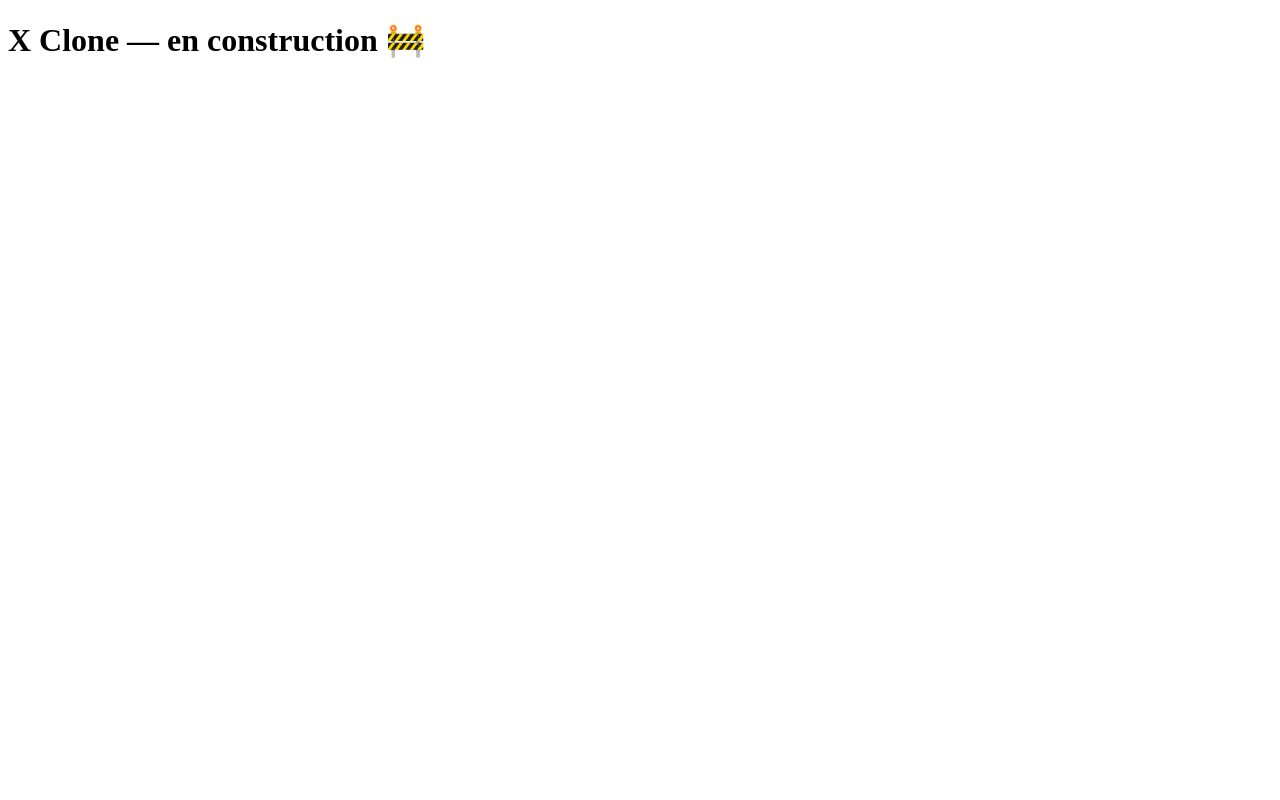
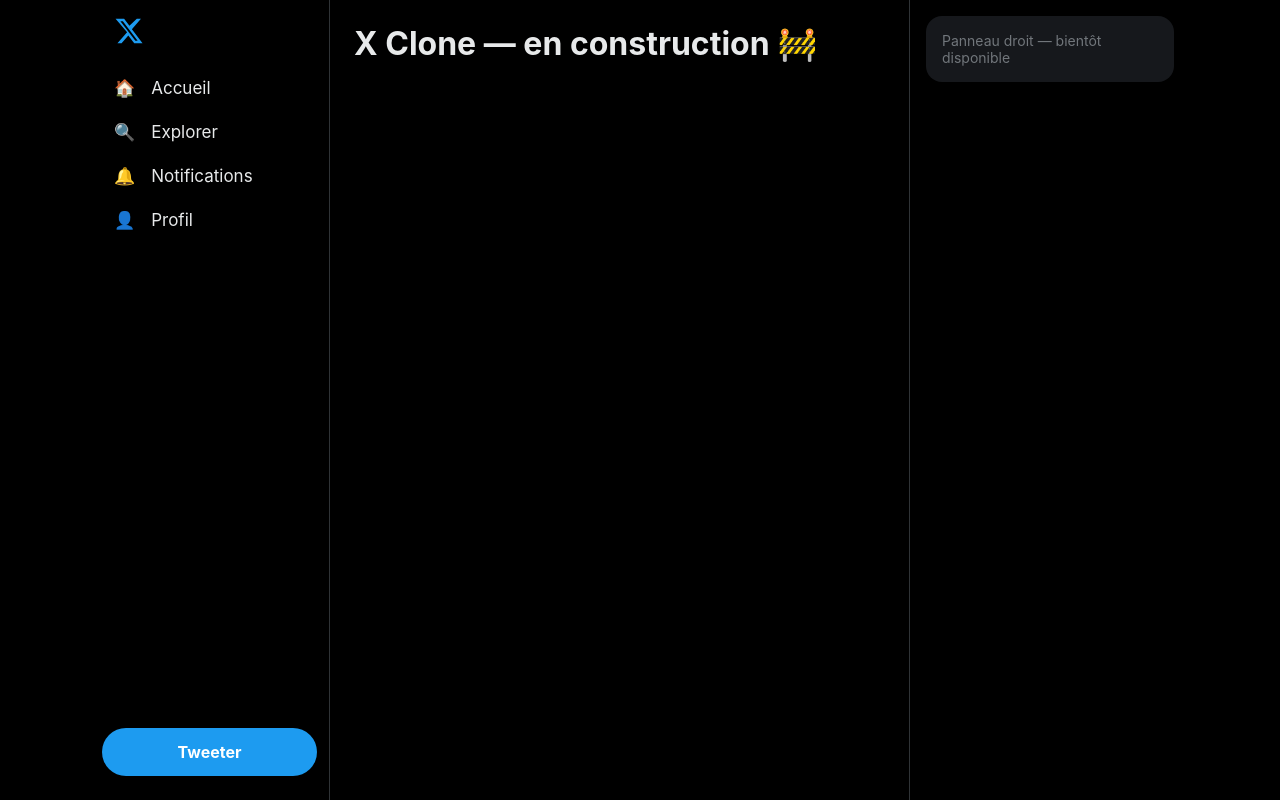
Before and after one commit to NicolasClaverol/x-clone, a React (Vite) app: page / in a window 1280 px wide. Built offline with nearby package versions, Linux system fonts and the light colour scheme.

Commit message:
feat: mise en place du layout principal et de la sidebar

```diff
--- a/src/App.jsx
+++ b/src/App.jsx
@@ -1,7 +1,13 @@
+import Layout from "./components/Layout";
+
 export default function App() {
   return (
-    <div>
-      <h1>X Clone — en construction 🚧</h1>
-    </div>
+    <Layout>
+      <div style={{ padding: 24 }}>
+        <h1 style={{ color: "#e7e9ea" }}>
+          X Clone — en construction 🚧
+        </h1>
+      </div>
+    </Layout>
   );
 }
--- /dev/null
+++ b/src/components/Layout.jsx
@@ -0,0 +1,43 @@
+import Sidebar from "./Sidebar";
+
+export default function Layout({ children }) {
+  return (
+    <div style={{
+      display: "flex",
+      maxWidth: 1100,
+      margin: "0 auto",
+      minHeight: "100vh",
+    }}>
+
+      {/* Colonne gauche — Sidebar */}
+      <Sidebar />
+
+      {/* Colonne centrale — Contenu principal */}
+      <main style={{
+        flex: 1,
+        borderRight: "1px solid #2f3336",
+        minHeight: "100vh",
+        minWidth: 0,
+      }}>
+        {children}
+      </main>
+
+      {/* Colonne droite — Panneau info */}
+      <aside style={{
+        width: 280,
+        padding: 16,
+      }}>
+        <div style={{
+          background: "#16181c",
+          borderRadius: 16,
+          padding: 16,
+        }}>
+          <p style={{ color: "#71767b", fontSize: 14 }}>
+            Panneau droit — bientôt disponible
+          </p>
+        </div>
+      </aside>
+
+    </div>
+  );
+}
--- /dev/null
+++ b/src/components/Sidebar.jsx
@@ -0,0 +1,71 @@
+export default function Sidebar() {
+  const links = [
+    { label: "Accueil", icon: "🏠" },
+    { label: "Explorer", icon: "🔍" },
+    { label: "Notifications", icon: "🔔" },
+    { label: "Profil", icon: "👤" },
+  ];
+
+  return (
+    <nav style={{
+      width: 240,
+      padding: "8px 12px",
+      display: "flex",
+      flexDirection: "column",
+      height: "100vh",
+      position: "sticky",
+      top: 0,
+      borderRight: "1px solid #2f3336",
+    }}>
+
+      {/* Logo */}
+      <div style={{ padding: "8px 12px 16px" }}>
+        <svg viewBox="0 0 24 24" width={30} height={30} fill="#1d9bf0">
+          <path d="M18.244 2.25h3.308l-7.227 8.26 8.502 11.24H16.17l-4.714-6.231-5.401 6.231H2.744l7.73-8.835L1.254 2.25H8.08l4.253 5.622 5.911-5.622zm-1.161 17.52h1.833L7.084 4.126H5.117z"/>
+        </svg>
+      </div>
+
+      {/* Liens */}
+      {links.map(link => (
+        <button
+          key={link.label}
+          style={{
+            display: "flex",
+            alignItems: "center",
+            gap: 16,
+            padding: "12px",
+            background: "none",
+            border: "none",
+            borderRadius: 30,
+            color: "#e7e9ea",
+            fontSize: 17,
+            textAlign: "left",
+            transition: "background 0.15s",
+          }}
+          onMouseEnter={e => e.currentTarget.style.background = "#1d1f23"}
+          onMouseLeave={e => e.currentTarget.style.background = "none"}
+        >
+          <span>{link.icon}</span>
+          {link.label}
+        </button>
+      ))}
+
+      <div style={{ flex: 1 }} />
+
+      {/* Bouton tweeter */}
+      <button style={{
+        background: "#1d9bf0",
+        color: "#fff",
+        border: "none",
+        borderRadius: 30,
+        padding: "14px",
+        fontSize: 16,
+        fontWeight: 700,
+        marginBottom: 16,
+      }}>
+        Tweeter
+      </button>
+
+    </nav>
+  );
+}
--- a/src/index.css
+++ b/src/index.css
@@ -0,0 +1,26 @@
+* {
+  box-sizing: border-box;
+  margin: 0;
+  padding: 0;
+}
+
+body {
+  background: #000;
+  color: #e7e9ea;
+  font-family: -apple-system, BlinkMacSystemFont, "Segoe UI", Roboto, sans-serif;
+  min-height: 100vh;
+}
+
+button {
+  cursor: pointer;
+  font-family: inherit;
+}
+
+input, textarea {
+  font-family: inherit;
+}
+
+@keyframes fadeIn {
+  from { opacity: 0; transform: translateY(6px); }
+  to   { opacity: 1; transform: translateY(0); }
+}
```
